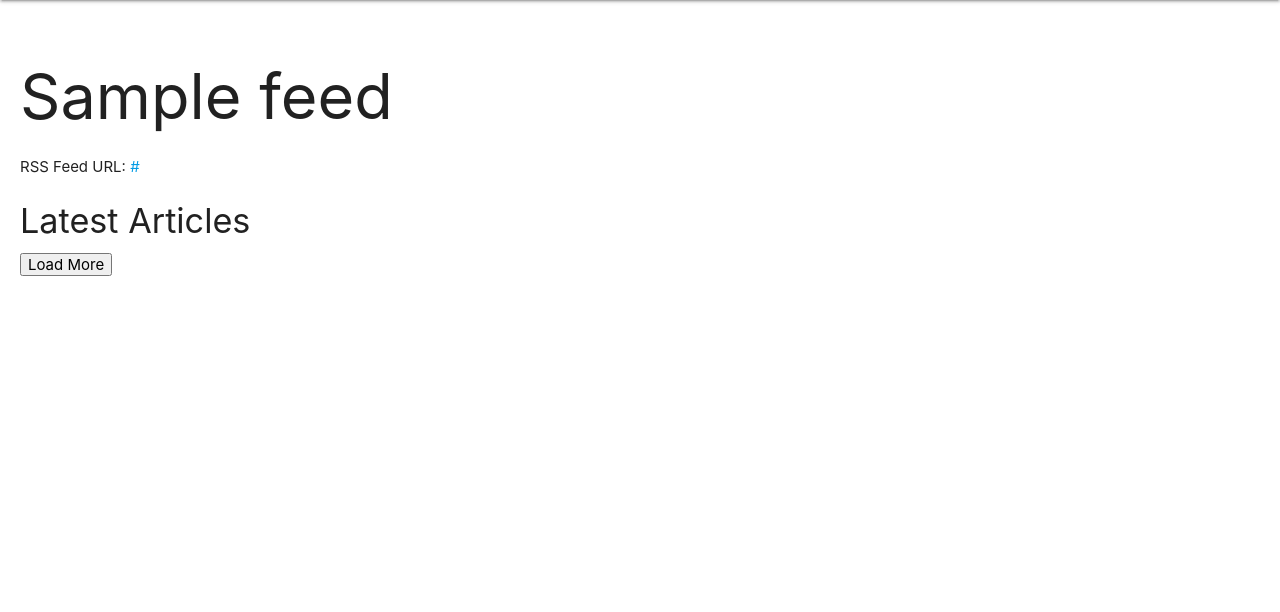
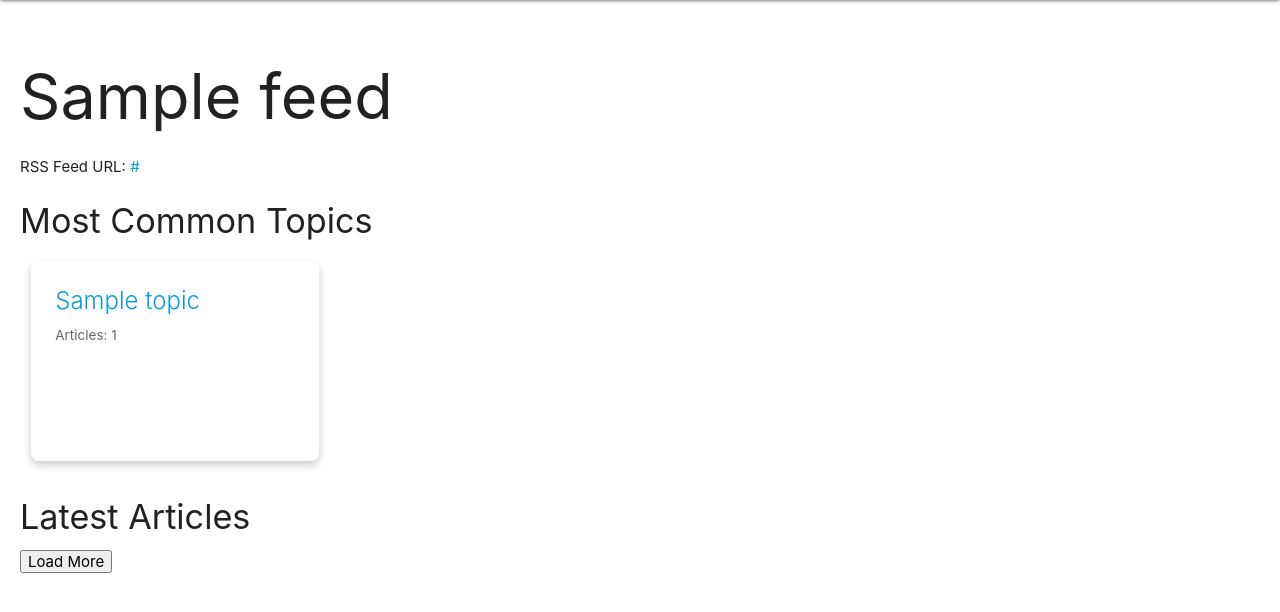
Before and after one commit to zsolthorcsik/mein_rss, a Django app: template main/templates/feed_detail.html in a window 1280 px wide. Shown: the part 64-676 px from the top of the page. Run offline with Django 3.2, Linux system fonts and the light colour scheme; the template is opened without the code that fills it: most values are stand-ins (such as "Sample title", 1, 10 or a date in 2020).

Commit message:
Add most common topics to feed.

```diff
--- a/main/static/css/news.css
+++ b/main/static/css/news.css
@@ -408,3 +408,27 @@
   .news_agent_heading {
     font-size: 46px;
   }
+
+/* Custom styles for the cards */
+.card {
+  border-radius: 8px;
+  box-shadow: 0 4px 8px rgba(0, 0, 0, 0.2);
+
+  max-height: 200px;
+}
+
+.card-content {
+  padding: 12px;
+}
+
+.card-title {
+  font-size: 1rem;
+  font-weight: 500;
+  margin: 0;
+}
+
+.card-subtitle {
+  margin: 0;
+  font-size: 0.9rem;
+  color: #666;
+}
--- a/main/templates/feed_detail.html
+++ b/main/templates/feed_detail.html
@@ -3,6 +3,26 @@
 {% block content %}
   <h1>{{ feed.name }}</h1>
   <p>RSS Feed URL: <a href="{{ feed.url }}">{{feed.url}}</a></p>
+
+  <!-- Listing the feed's most common topics together with the number of articles in the topic -->
+  <h4>Most Common Topics</h4>
+  <!-- Container for the topic cards -->
+<div class="row">
+
+  <!-- Loop over topics and create a card for each one -->
+  {% for topic in topics|slice:10 %}
+  <div class="col s6 m4 l3">
+    <div class="card small">
+      <div class="card-content">
+        <p class="card-title"><a href="/all/{{topic.slug}}">{{ topic.name }}</a></p>
+        <p class="card-subtitle">Articles: {{ topic.article_count }}</p>
+      </div>
+    </div>
+  </div>
+  {% endfor %}
+
+</div>
+
 
   <h4>Latest Articles</h4>
   <div id="articles_holder">
--- a/main/views.py
+++ b/main/views.py
@@ -122,8 +122,10 @@
 @login_required
 def feed_detail(request, feed_slug):
     feed = get_object_or_404(Feed, slug=feed_slug)
-    articles = feed.article_set.order_by('-date_published')[:5]
-    context = {'feed': feed, 'articles': articles}
+    # Getting the most common topics for the feed together with the number of articles in each topic.
+    topics = Topic.objects.filter(article__source=feed).annotate(article_count=Count('article')).order_by('-article_count')
+    # Print number of articles in each topic
+    context = {'feed': feed, 'topics': topics}
     return render(request, 'feed_detail.html', context)
 
 
```
